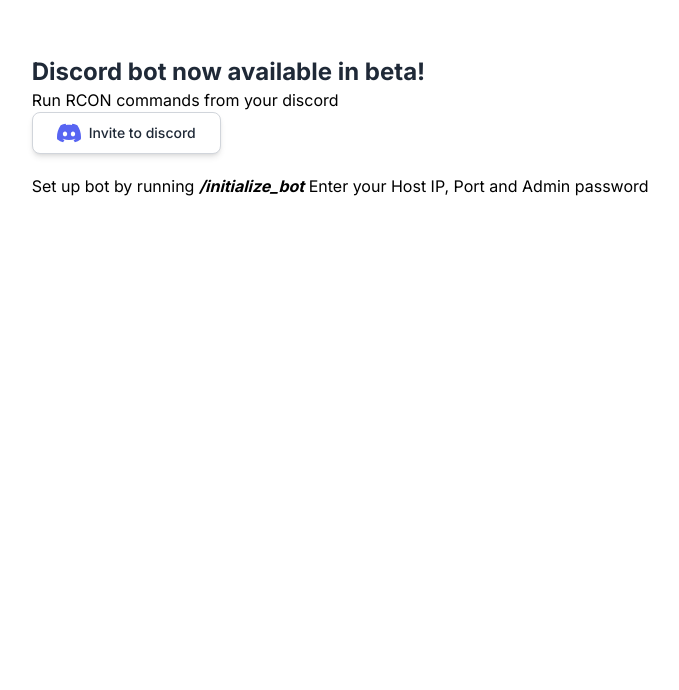
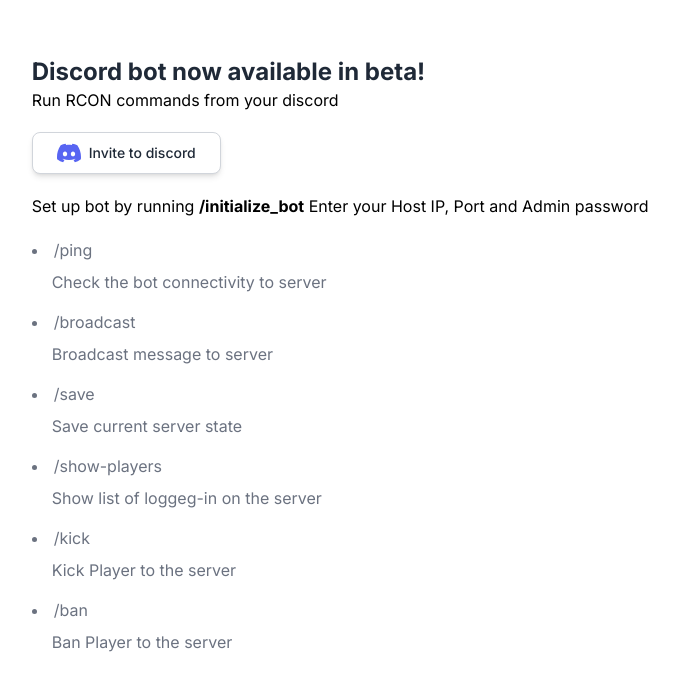
Before and after one commit to melbertdp/rconweb, a Next.js app: page /discord-bot in a window 1280 px wide. Shown: the top 690 px of the page, without its empty margins (267-946 px from the left). Built offline with nearby package versions, Linux system fonts and the light colour scheme.

Commit message:
clean up discord bot page

```diff
--- a/src/app/components/discordBot.jsx
+++ b/src/app/components/discordBot.jsx
@@ -1,4 +1,10 @@
+"use client";
 const DcBot = () => {
+
+    const handleButtonClick = () => {
+        window.open(process.env.NEXT_PUBLIC_DC_BOT);
+    }
+
     return (
         <div className="w-7/12 px-4 py-10 sm:px-6 lg:px-8 lg:py-14 mx-auto shrink-0">
 
@@ -9,7 +15,8 @@
                 Run RCON commands from your discord
             </div>
             <button
-                class="flex items-center bg-white border border-gray-300 rounded-lg shadow-md px-6 py-2 text-sm font-medium text-gray-800 hover:bg-gray-200 focus:outline-none focus:ring-2 focus:ring-offset-2 focus:ring-gray-500">
+                onClick={handleButtonClick}
+                class="mt-5 flex items-center bg-white border border-gray-300 rounded-lg shadow-md px-6 py-2 text-sm font-medium text-gray-800 hover:bg-gray-200 focus:outline-none focus:ring-2 focus:ring-offset-2 focus:ring-gray-500">
 
                 <svg class="h-6 w-6 mr-2" xmlns="http://www.w3.org/2000/svg" xmlnsXlink="http://www.w3.org/1999/xlink"
                     width="800px" height="800px" viewBox="0 -28.5 256 256" version="1.1" preserveAspectRatio="xMidYMid">
@@ -25,7 +32,50 @@
             </button>
 
             <div className="mt-5">
-                <p>Set up bot by running <i className="font-bold">/initialize_bot</i> Enter your Host IP, Port and Admin password</p>
+                <p>Set up bot by running <span className="font-bold">/initialize_bot</span> Enter your Host IP, Port and Admin password</p>
+
+                <div className="mt-5">
+                    <ul class="space-y-4 text-gray-500 list-disc list-inside dark:text-gray-400">
+                        <li>
+                            /ping
+                            <ol class="ps-5 mt-2 space-y-1 list-inside">
+                                <li>Check the bot connectivity to server</li>
+                            </ol>
+                        </li>
+                        <li>
+                            /broadcast
+                            <ul class="ps-5 mt-2 space-y-1 list-inside">
+                                <li>Broadcast message to server</li>
+                            </ul>
+                        </li>
+                        <li>
+                            /save
+                            <ul class="ps-5 mt-2 space-y-1 list-inside">
+                                <li>Save current server state</li>
+                            </ul>
+                        </li>
+                        <li>
+                            /show-players
+                            <ul class="ps-5 mt-2 space-y-1 list-inside">
+                                <li>Show list of loggeg-in on the server</li>
+                            </ul>
+                        </li>
+                        <li>
+                            /kick
+                            <ul class="ps-5 mt-2 space-y-1 ist-inside">
+                                <li>Kick Player to the server</li>
+                            </ul>
+                        </li>
+                        <li>
+                            /ban
+                            <ul class="ps-5 mt-2 space-y-1 list-inside">
+                                <li>Ban Player to the server</li>
+                            </ul>
+                        </li>
+                    </ul>
+
+                </div>
+
             </div>
         </div >
 
```
